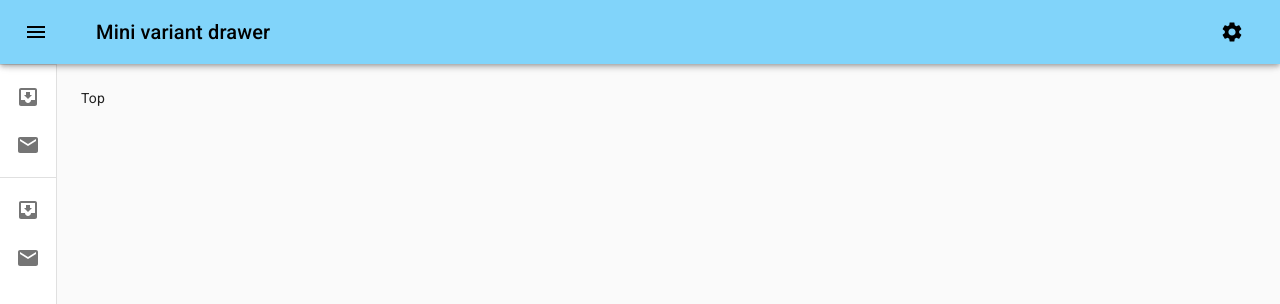
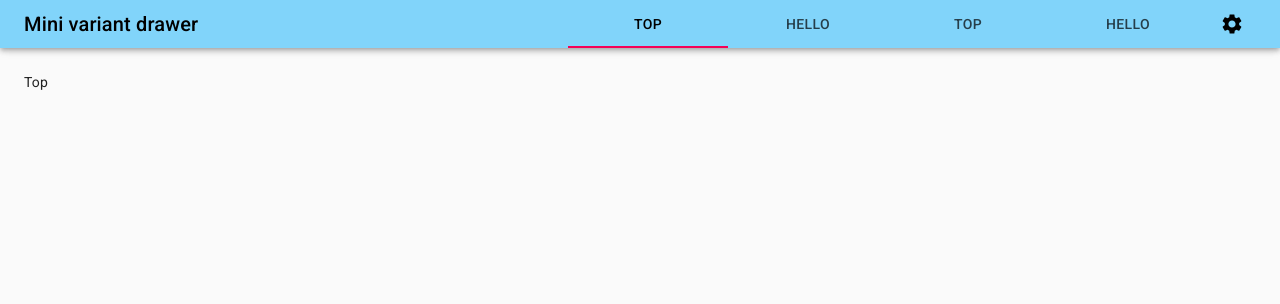
Before and after one commit to hasehiro0828/-QP-react-template, a React (Create React App) app: page / in a window 1280 px wide. Shown: the top 304 px of the page. Built offline with nearby package versions, Linux system fonts and the light colour scheme.

Commit message:
fix small

```diff
--- a/src/App.tsx
+++ b/src/App.tsx
@@ -1,7 +1,7 @@
 import React from "react";
 import { BrowserRouter as Router, Route, Switch } from "react-router-dom";
-import AppBarAndDrawerContainer from "./Examples/AppBarWithDrawer/AppBarAndDrawerContainer";
-// import AppBarAndDrawerContainer from "./Examples/AppBarWithTabs/AppBarAndDrawerContainer";
+// import AppBarContainer from "./Examples/AppBarWithDrawer/AppBarAndDrawerContainer";
+import AppBarContainer from "./Examples/AppBarWithTabs/AppBarWithTabsContainer";
 import HelloPage from "./HelloPage/HelloPage";
 import TopPage from "./TopPage/TopPage";
 
@@ -10,7 +10,7 @@ interface Props {}
 const App: React.FC<Props> = (props: Props) => {
   return (
     <Router>
-      <AppBarAndDrawerContainer>
+      <AppBarContainer>
         <Switch>
           <Route path="/hello">
             <HelloPage />
@@ -19,7 +19,7 @@ const App: React.FC<Props> = (props: Props) => {
             <TopPage />
           </Route>
         </Switch>
-      </AppBarAndDrawerContainer>
+      </AppBarContainer>
     </Router>
   );
 };
--- a/src/Examples/AppBarWithTabs/AppBarAndDrawerContainer.tsx
+++ b/src/Examples/AppBarWithTabs/AppBarWithTabsContainer.tsx
@@ -9,8 +9,6 @@ interface Props {
 }
 
 const AppBarAndDrawerContainer: React.FC<Props> = (props: Props) => {
-  const [showingDrawer, setShowingDrawer] = React.useState(false);
-
   return (
     <RootDiv>
       <CssBaseline />
```
